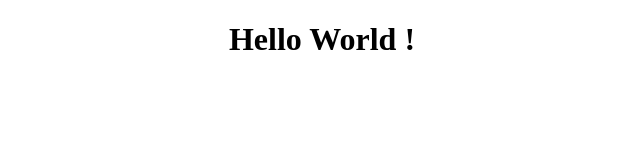
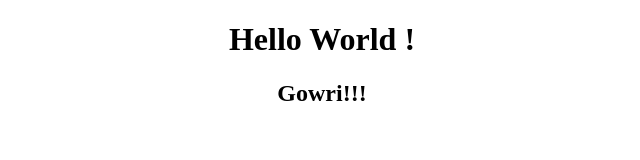
Before and after one commit to Gowri0504/Mern2025, a plain HTML site: page index.html in a window 1280 px wide. Shown: the whole page, without its empty margins (318-958 px from the left). Drawn offline with Linux system fonts and the light colour scheme.

Commit message:
modified index

```diff
--- a/index.html
+++ b/index.html
@@ -7,6 +7,7 @@
 </head>
 <body><center>
     <h1>Hello World !</h1>
+    <h2>Gowri!!!</h2>
 </center>
 </body>
 </html>
```
Also changed, not shown: Cmds.txt (added).
